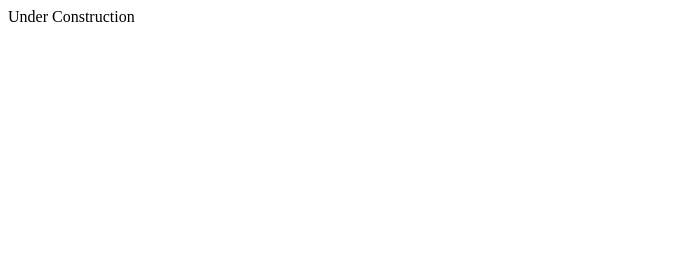
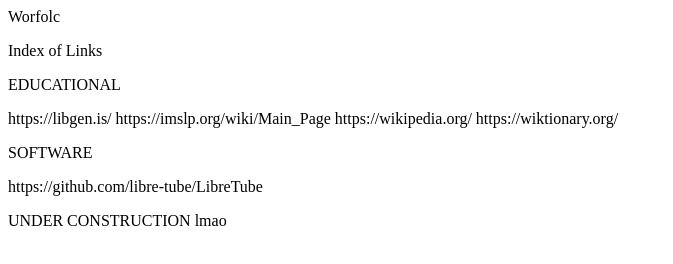
Before and after one commit to Ovinr/worfolc, a plain HTML site: page index.html in a window 1280 px wide. Shown: the whole page, without its empty margins (0-673 px from the left). Drawn offline with Linux system fonts and the light colour scheme.

Commit message:
Update index.html

```diff
--- a/index.html
+++ b/index.html
@@ -1 +1,19 @@
-<p> Under Construction </p>
+<h>Worfolc</h>
+
+
+
+<p>Index of Links</p>
+
+<p>EDUCATIONAL</p>
+
+<a>https://libgen.is/</a>
+<a>https://imslp.org/wiki/Main_Page</a>
+<a>https://wikipedia.org/</a>
+<a>https://wiktionary.org/</a>
+
+<p>SOFTWARE</p>
+
+<a>https://github.com/libre-tube/LibreTube</a>
+
+
+<p> UNDER CONSTRUCTION lmao</p>
```
